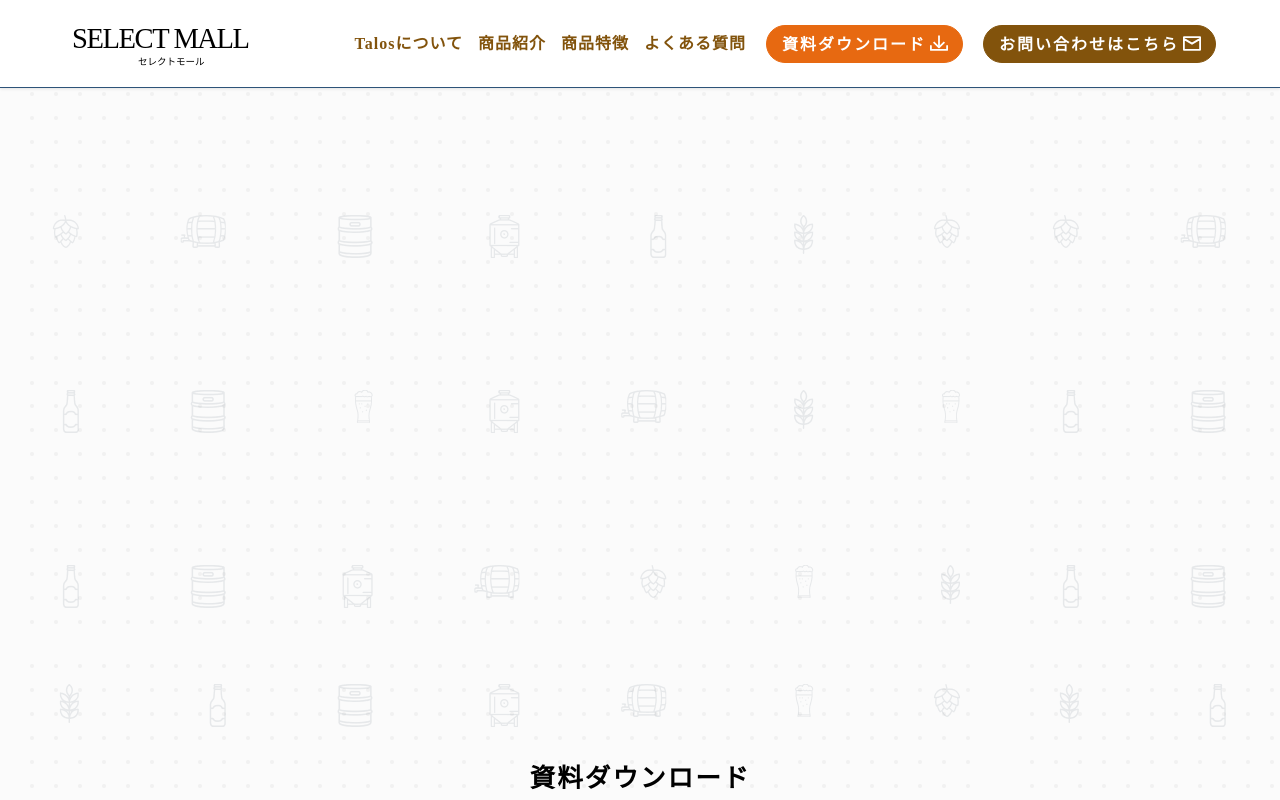
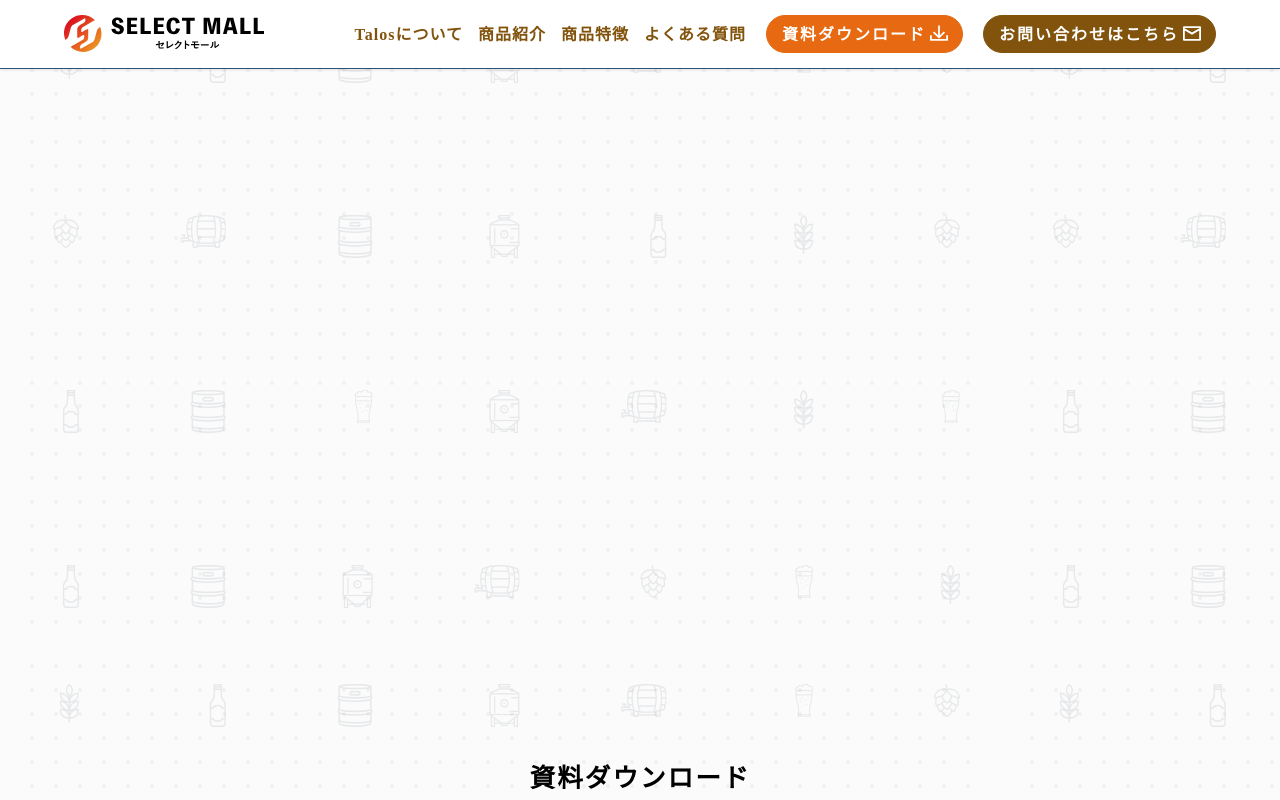
Before and after one commit to Ryot21/selectmall-talos, a Next.js app in the folder selectmall-talos-next/: page /thanks in a window 1280 px wide. Shown: the top 800 px of the page. Built offline with nearby package versions, Linux system fonts and the light colour scheme; a web font is replaced by a local one.

Commit message:
Header > サイトロゴ > 更新

```diff
--- a/selectmall-talos-next/src/features/lp02/header/index.tsx
+++ b/selectmall-talos-next/src/features/lp02/header/index.tsx
@@ -19,7 +19,7 @@ export default function LpHeader() {
               <div className={"logo"}>
                 <Link href="#top" className={"c-link -img"}>
                   <Image
-                    src="/images/logo/selectmall-logo.svg"
+                    src="/images/logo/selectmall-logo_old.svg"
                     alt="セレクトモール"
                     width={210}
                     height={60}
```
Also changed, not shown: selectmall-talos-next/public/images/logo/selectmall-logo_old.svg (added).
